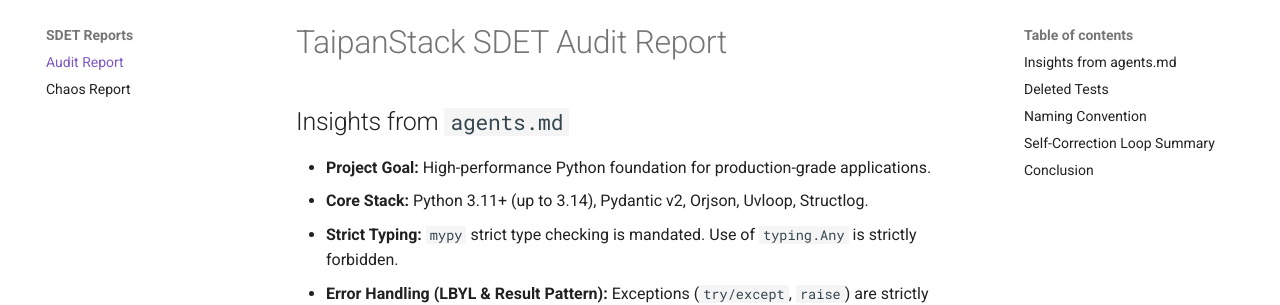
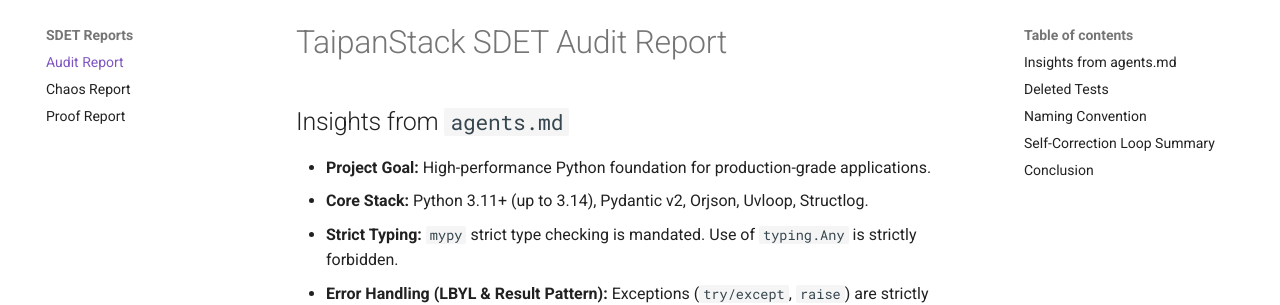
Before and after one commit to gabrielima7/TaipanStack, an MkDocs documentation site: the page built from docs/sdet_audit_report.md, in a window 1280 px wide. Shown: the part 124-429 px from the top of the page. Built offline with MkDocs 1.6.1 and Material for MkDocs 9.7.7, drawn with Linux system fonts in a browser that asks for light colours; comment, search, counter and statistics services are not loaded.

Commit message:
docs: move sdet_report.md to docs/sdet_proof_report.md and update mkdocs.yml

```diff
--- a/mkdocs.yml
+++ b/mkdocs.yml
@@ -154,6 +154,7 @@
   - SDET Reports:
       - Audit Report: sdet_audit_report.md
       - Chaos Report: sdet_chaos_report.md
+      - Proof Report: sdet_proof_report.md
 
 # ── Extra ────────────────────────────────────────────────────────────────────
 extra:
```
Also changed, not shown: docs/sdet_proof_report.md (renamed from sdet_report.md).
